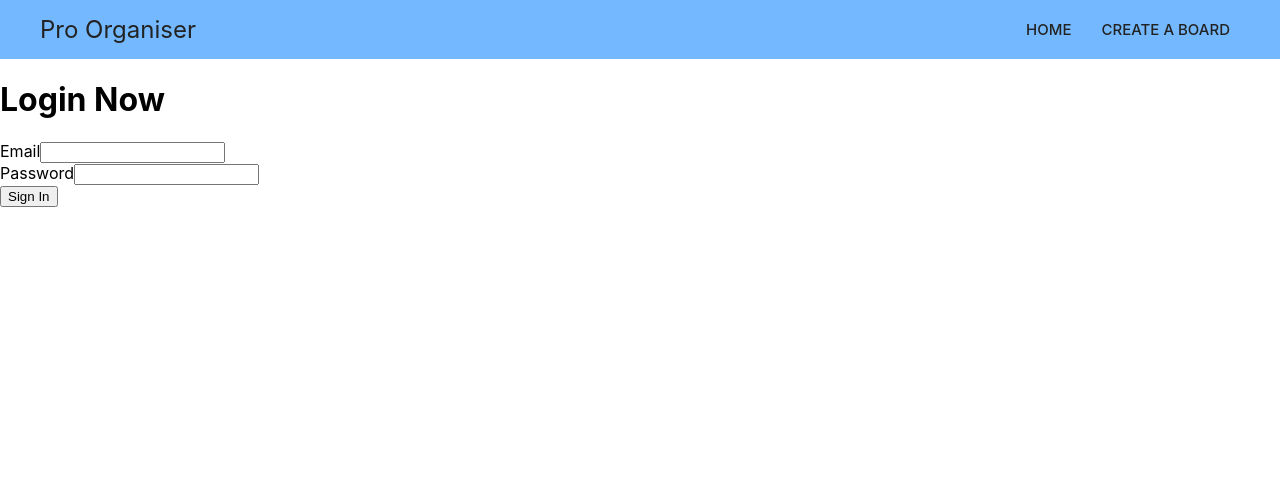
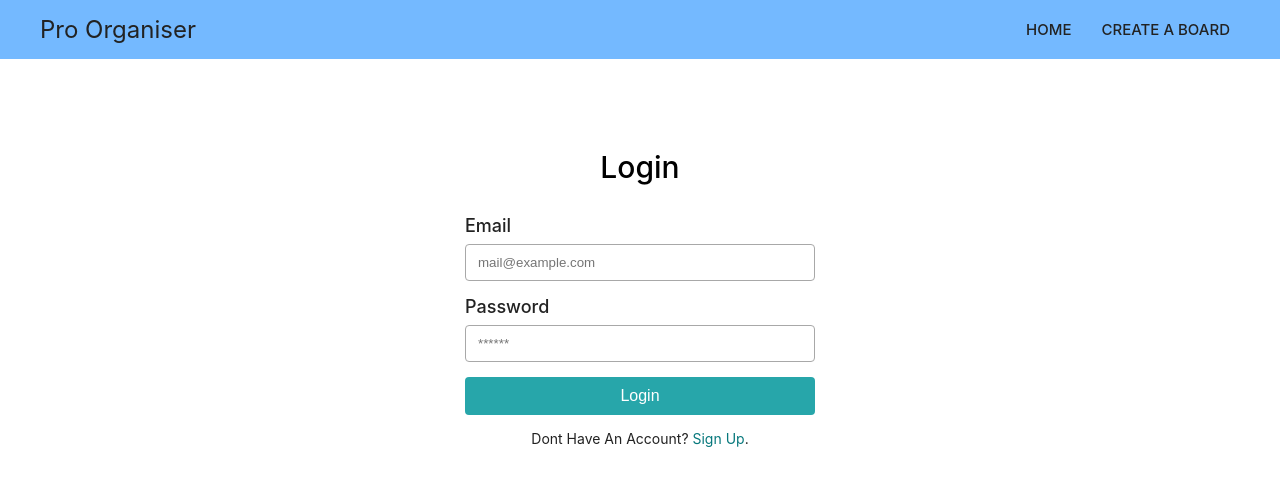
Before and after one commit to shubhambattoo/pro-organiser-application, a React (Create React App) app: page /login in a window 1280 px wide. Shown: the top 486 px of the page. Built offline with nearby package versions, Linux system fonts and the light colour scheme; no server answers; the HTML template or start-up script is replaced by a standard one.

Commit message:
designing forms

```diff
--- /dev/null
+++ b/src/common/styles/formStyles.module.css
@@ -0,0 +1,50 @@
+.formContainer {
+  display: flex;
+  flex-direction: column;
+  max-width: 350px;
+  margin: 75px auto;
+}
+
+.formHeader {
+  font-size: 30px;
+  font-weight: 500;
+	padding: 15px 0 30px;
+	text-align: center;
+}
+
+.formGroup {
+  margin-bottom: 15px;
+  display: flex;
+	flex-direction: column;
+	color: #222;
+}
+
+.formGroup label {
+  display: block;
+	margin-bottom: 8px;
+	font-size: 18px;
+	font-weight: 500;
+}
+
+.formGroup input {
+  width: 100%;
+  border: 1px solid #a8a8a8;
+  padding: 10px 12px;
+  border-radius: 4px;
+}
+
+.formGroup input:focus {
+	outline-color: #07787c;
+}
+
+.meta {
+	font-size: 14px;
+	color: #222;
+	text-transform: capitalize;
+	text-align: center;
+}
+
+.meta a {
+	color: #07787c;
+	text-decoration: none;
+}
--- a/src/views/login/Login.js
+++ b/src/views/login/Login.js
@@ -1,16 +1,19 @@
 import React, { useState, useContext } from 'react';
-import styles from './Login.module.css';
+import styles from './../../common/styles/formStyles.module.css';
+import commonStyle from './../../common/styles/styles.module.css';
 import { firebaseApp } from '../../firebase/init';
-import { withRouter, Redirect } from 'react-router-dom';
+import { withRouter, Redirect, Link } from 'react-router-dom';
 import { AuthContext } from '../../context/Auth';
+import { Alert } from '../../common/alert/Alert';
 
 const Login = ({ history }) => {
   const [email, setEmail] = useState('');
   const [password, setPassword] = useState('');
+  const [error, setError] = useState(null);
 
   function handleLogin() {
     if (!email || !password) {
-      return alert('All fields are required');
+      return setError('All fields are required');
     }
 
     firebaseApp
@@ -31,9 +34,10 @@ const Login = ({ history }) => {
   }
 
   return (
-    <div>
-      <h1>Login Now</h1>
-      <div>
+    <div className={styles.formContainer}>
+      <div className={styles.formHeader}>Login</div>
+      {error && <Alert> {error} </Alert>}
+      <div className={styles.formGroup}>
         <label htmlFor="email">Email</label>
         <input
           type="email"
@@ -41,9 +45,10 @@ const Login = ({ history }) => {
           id="email"
           value={email}
           onChange={e => setEmail(e.target.value)}
+          placeholder='mail@example.com'
         />
       </div>
-      <div>
+      <div className={styles.formGroup}>
         <label htmlFor="password">Password</label>
         <input
           type="password"
@@ -51,10 +56,14 @@ const Login = ({ history }) => {
           id="password"
           value={password}
           onChange={e => setPassword(e.target.value)}
+          placeholder='******'
         />
       </div>
-      <div>
-        <button onClick={handleLogin}>Sign In</button>
+      <div className={styles.formGroup}>
+        <button className={commonStyle.info} onClick={handleLogin}>Login</button>
+      </div>
+      <div className={styles.meta}>
+        Dont have an account? <Link to="/signup">Sign up</Link>.
       </div>
     </div>
   );
--- a/src/views/signUp/SignUp.js
+++ b/src/views/signUp/SignUp.js
@@ -1,11 +1,14 @@
 import React, { useState } from 'react';
-import styles from './SignUp.module.css';
-import { withRouter } from 'react-router-dom';
+import styles from '../../common/styles/formStyles.module.css';
+import commonStyle from '../../common/styles/styles.module.css';
+import { withRouter, Link } from 'react-router-dom';
 import { firebaseApp } from '../../firebase/init';
+import { Alert } from '../../common/alert/Alert';
 
 const SignUp = ({ history }) => {
   const [email, setEmail] = useState('');
   const [password, setPassword] = useState('');
+  const [error, setError] = useState(null);
 
   function handleSignUp() {
     if (!email || !password) {
@@ -17,13 +20,17 @@ const SignUp = ({ history }) => {
       .createUserWithEmailAndPassword(email, password)
       .then(() => {
         history.push('/');
+      })
+      .catch(err => {
+        setError(err.message);
       });
   }
 
   return (
-    <div>
-      <h1>Getting started</h1>
-      <div>
+    <div className={styles.formContainer}>
+      <div className={styles.formHeader}>Getting started</div>
+      {error && <Alert> {error} </Alert>}
+      <div className={styles.formGroup}>
         <label htmlFor="email">Email</label>
         <input
           type="email"
@@ -31,9 +38,10 @@ const SignUp = ({ history }) => {
           id="email"
           value={email}
           onChange={e => setEmail(e.target.value)}
+          placeholder='mail@example.com'
         />
       </div>
-      <div>
+      <div className={styles.formGroup}>
         <label htmlFor="password">Password</label>
         <input
           type="password"
@@ -41,10 +49,14 @@ const SignUp = ({ history }) => {
           id="password"
           value={password}
           onChange={e => setPassword(e.target.value)}
+          placeholder='******'
         />
       </div>
-      <div>
-        <button onClick={handleSignUp}>Sign Up</button>
+      <div className={styles.formGroup}>
+        <button className={commonStyle.info} onClick={handleSignUp}>Sign Up</button>
+      </div>
+      <div className={styles.meta}>
+        Have an account? <Link to="/login">login now</Link>.
       </div>
     </div>
   );
```
Also changed, not shown: src/views/login/Login.module.css (deleted), src/views/signUp/SignUp.module.css (deleted).
